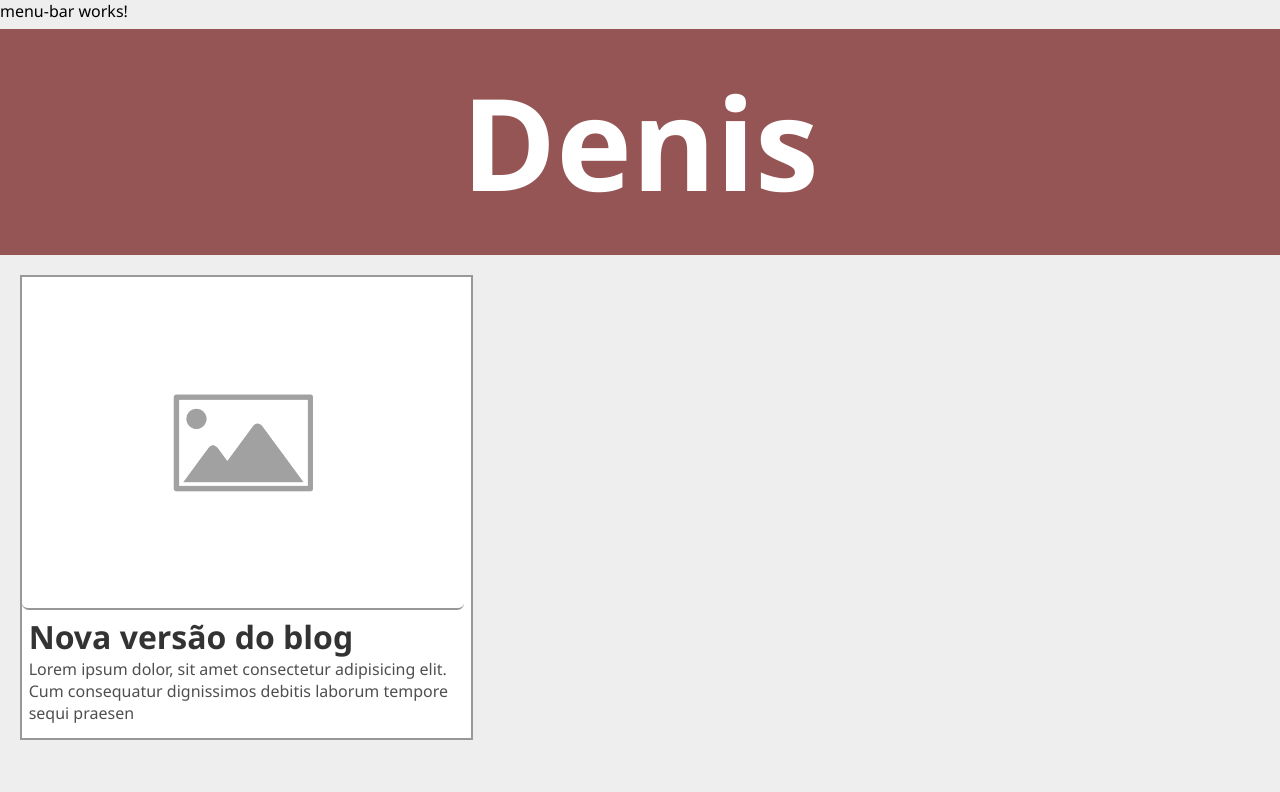
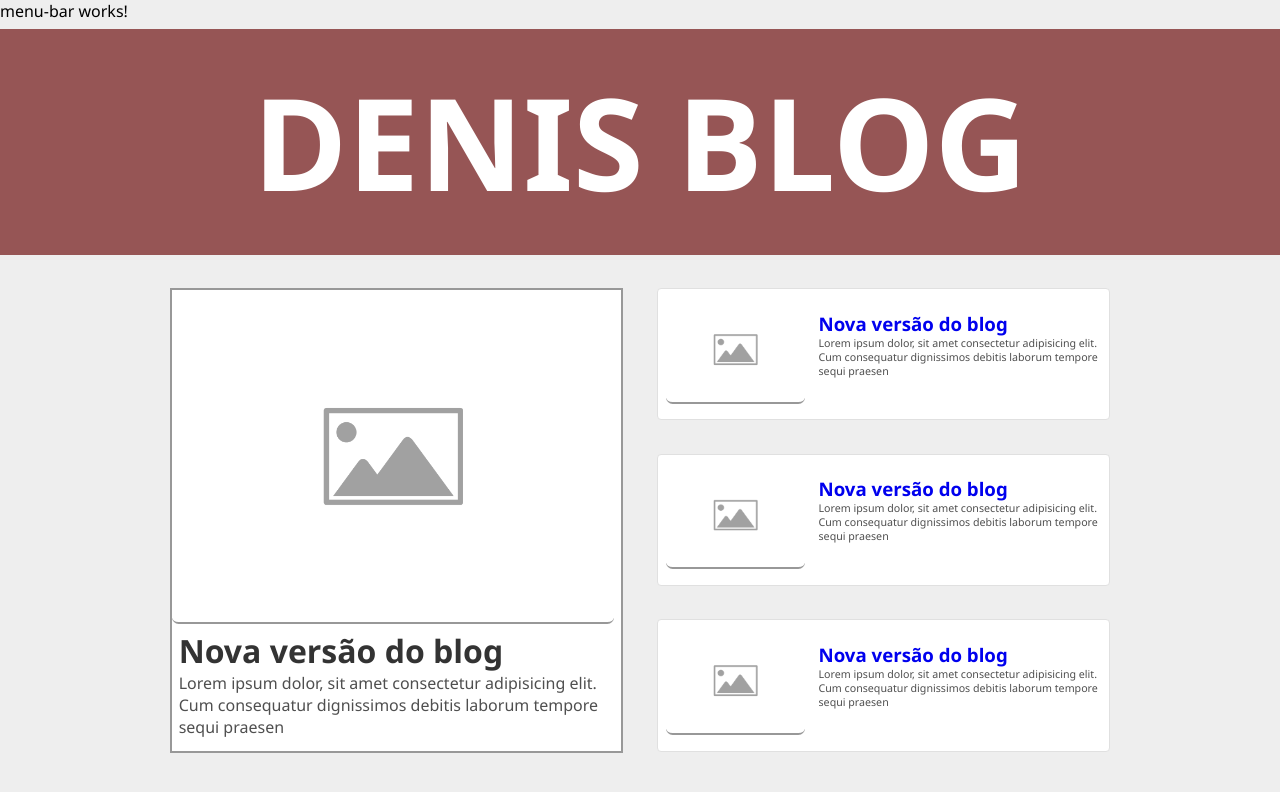
Before and after one commit to denis-ulterior/blog, an Angular app: page / in a window 1280 px wide. Shown: the top 792 px of the page. Built offline with nearby package versions, Linux system fonts and the light colour scheme.

Commit message:
small cards criado

```diff
--- a/src/app/components/big-card/big-card.component.css
+++ b/src/app/components/big-card/big-card.component.css
@@ -8,7 +8,7 @@ background-color: rgb(255, 255, 255);
 display: flex;
 align-items: center;
 flex-direction: column;
-margin: 15pt;
+
 }
 .big-card-photo img{
     border-bottom: rgb(152, 152, 152) solid 2px;
--- a/src/app/components/page-banner/page-banner.component.html
+++ b/src/app/components/page-banner/page-banner.component.html
@@ -1,5 +1,5 @@
 <div class="page-banner-container">
     <hr>
-    <h1>Denis</h1>
+    <h1>DENIS BLOG</h1>
     <hr>
 </div>
--- a/src/app/components/small-card/small-card.component.css
+++ b/src/app/components/small-card/small-card.component.css
@@ -0,0 +1,34 @@
+.container-small-card{
+    width: 340pt;
+    border: 1px solid rgb(224, 224, 224);
+    padding: 6pt;
+    background-color: white;
+    border-radius: 3pt;
+}
+.container-small-card a{
+    display: flex;
+    flex-direction: row;
+    flex-wrap: wrap;
+}
+.small-card-photo img{
+    border-bottom: rgb(152, 152, 152) solid 2px;
+    height: 80pt;
+    min-height: 80pt;
+    border-radius: 5pt;
+    margin-bottom: 2pt;
+}
+.small-card-title{
+    padding-left: 5pt;
+    color:var(--cor-fonte-titulo);
+    text-align: left;
+    font-size: 7pt;
+    padding-top: 10pt;
+    padding-left: 10pt;
+}
+.small-card-description{
+    padding-left: 10pt;
+    width: 220pt;
+    color: rgb(79, 79, 79);
+    margin-bottom: 10pt;
+    font-size: 8pt;
+}
--- a/src/app/components/small-card/small-card.component.html
+++ b/src/app/components/small-card/small-card.component.html
@@ -1 +1,18 @@
-<p>small-card works!</p>
+
+<div class="container-small-card">
+    <a href="#">
+        <div class="small-card-photo">
+            <img src="../../../assets/images/placeholder-image.png" alt="">
+        </div>
+        <div class="smal-card-text">
+            <div class="small-card-title">
+                <h1>Nova versão do blog</h1>
+            </div>
+            <div class="small-card-description">
+                <p>Lorem ipsum dolor, sit amet consectetur adipisicing elit.
+                 Cum consequatur dignissimos debitis laborum tempore sequi praesen</p>
+            </div>
+        </div>
+
+    </a>
+</div>
--- a/src/app/pages/home/home.component.css
+++ b/src/app/pages/home/home.component.css
@@ -0,0 +1,18 @@
+.articles-container{
+    display: flex;
+    flex-direction: row;
+    flex-wrap: wrap;
+    justify-content: center;
+    margin-left: auto;
+    margin-right: auto;
+    margin-top: 25pt;
+    gap: 25pt;
+    align-self: start;
+}
+.articles-others{
+    display: flex;
+    flex-direction: column;
+    gap: 25pt;
+    align-self: start;
+
+}
--- a/src/app/pages/home/home.component.html
+++ b/src/app/pages/home/home.component.html
@@ -2,11 +2,13 @@
 <app-menu-bar></app-menu-bar>
 <app-page-banner></app-page-banner>
 
-<div class="articles">
+<div class="articles-container">
     <div class="articles-main">
         <app-big-card></app-big-card>
     </div>
     <div class="articles-others">
-
+        <app-small-card></app-small-card>
+        <app-small-card></app-small-card>
+        <app-small-card></app-small-card>
     </div>
 </div>
```
